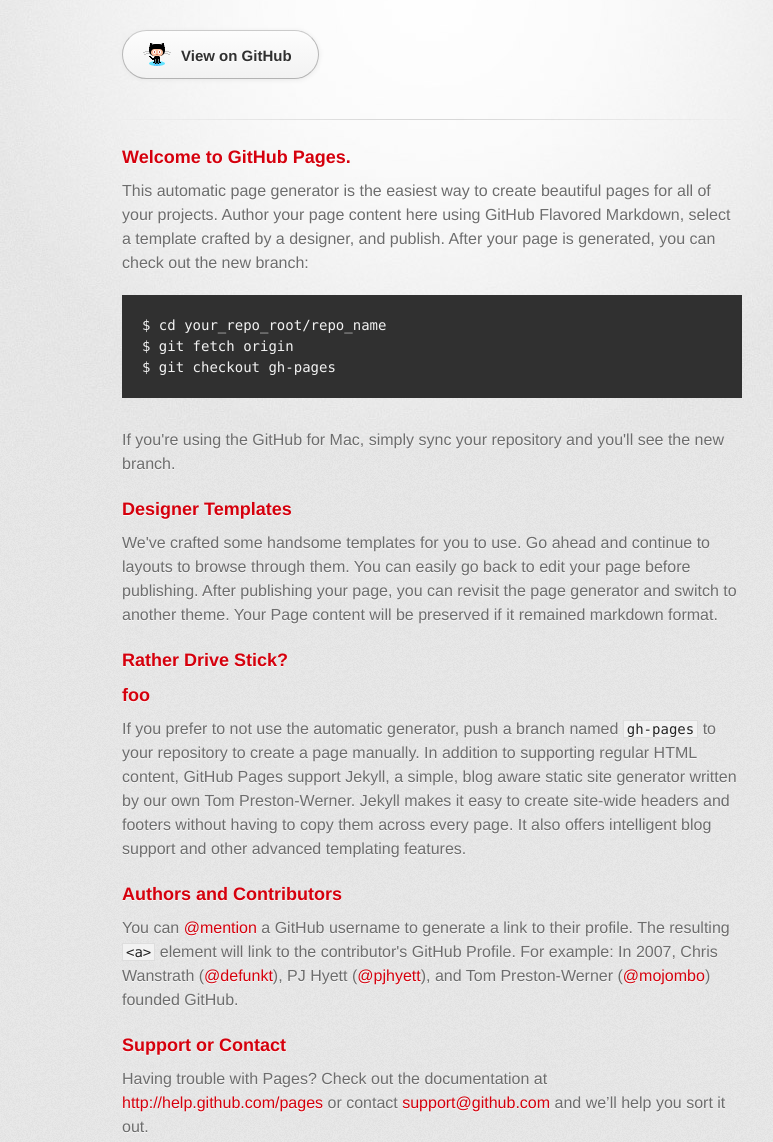
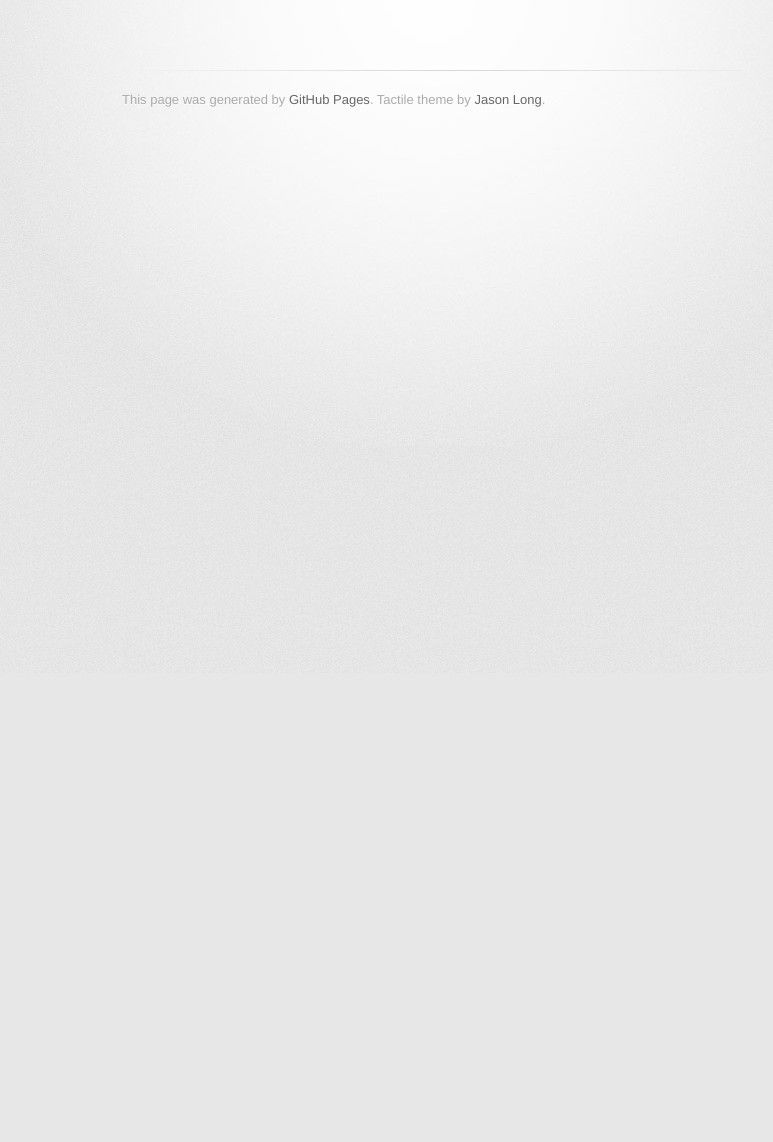
Before and after one commit to duthied/duthied.github.io, a plain HTML site: page index.html in a window 1280 px wide. Shown: the part 127-1269 px from the top of the page, without its empty margins (208-981 px from the left). After the commit the page ends 800 px from the top, so only its background shows below. Drawn offline with Linux system fonts and the light colour scheme; a web font is replaced by a local one.

Commit message:
removed pre-gen cruft

```diff
--- a/index.html
+++ b/index.html
@@ -22,46 +22,8 @@
           <h2>Personal GitHub page</h2>
         </header>
 
-        <section id="downloads" class="clearfix">
-          <a href="https://github.com/duthied" id="view-on-github" class="button"><span>View on GitHub</span></a>
-        </section>
-
-        <hr>
 
         <section id="main_content">
-          <h3>
-<a name="welcome-to-github-pages" class="anchor" href="#welcome-to-github-pages"><span class="octicon octicon-link"></span></a>Welcome to GitHub Pages.</h3>
-
-<p>This automatic page generator is the easiest way to create beautiful pages for all of your projects. Author your page content here using GitHub Flavored Markdown, select a template crafted by a designer, and publish. After your page is generated, you can check out the new branch:</p>
-
-<pre><code>$ cd your_repo_root/repo_name
-$ git fetch origin
-$ git checkout gh-pages
-</code></pre>
-
-<p>If you're using the GitHub for Mac, simply sync your repository and you'll see the new branch.</p>
-
-<h3>
-<a name="designer-templates" class="anchor" href="#designer-templates"><span class="octicon octicon-link"></span></a>Designer Templates</h3>
-
-<p>We've crafted some handsome templates for you to use. Go ahead and continue to layouts to browse through them. You can easily go back to edit your page before publishing. After publishing your page, you can revisit the page generator and switch to another theme. Your Page content will be preserved if it remained markdown format.</p>
-
-<h3>
-<a name="rather-drive-stick" class="anchor" href="#rather-drive-stick"><span class="octicon octicon-link"></span></a>Rather Drive Stick?</h3>
-
-<h3>foo</h3>
-
-<p>If you prefer to not use the automatic generator, push a branch named <code>gh-pages</code> to your repository to create a page manually. In addition to supporting regular HTML content, GitHub Pages support Jekyll, a simple, blog aware static site generator written by our own Tom Preston-Werner. Jekyll makes it easy to create site-wide headers and footers without having to copy them across every page. It also offers intelligent blog support and other advanced templating features.</p>
-
-<h3>
-<a name="authors-and-contributors" class="anchor" href="#authors-and-contributors"><span class="octicon octicon-link"></span></a>Authors and Contributors</h3>
-
-<p>You can <a href="https://github.com/blog/821" class="user-mention">@mention</a> a GitHub username to generate a link to their profile. The resulting <code>&lt;a&gt;</code> element will link to the contributor's GitHub Profile. For example: In 2007, Chris Wanstrath (<a href="https://github.com/defunkt" class="user-mention">@defunkt</a>), PJ Hyett (<a href="https://github.com/pjhyett" class="user-mention">@pjhyett</a>), and Tom Preston-Werner (<a href="https://github.com/mojombo" class="user-mention">@mojombo</a>) founded GitHub.</p>
-
-<h3>
-<a name="support-or-contact" class="anchor" href="#support-or-contact"><span class="octicon octicon-link"></span></a>Support or Contact</h3>
-
-<p>Having trouble with Pages? Check out the documentation at <a href="http://help.github.com/pages">http://help.github.com/pages</a> or contact <a href="mailto:support@github.com">support@github.com</a> and we’ll help you sort it out.</p>
         </section>
 
         <footer>
```
